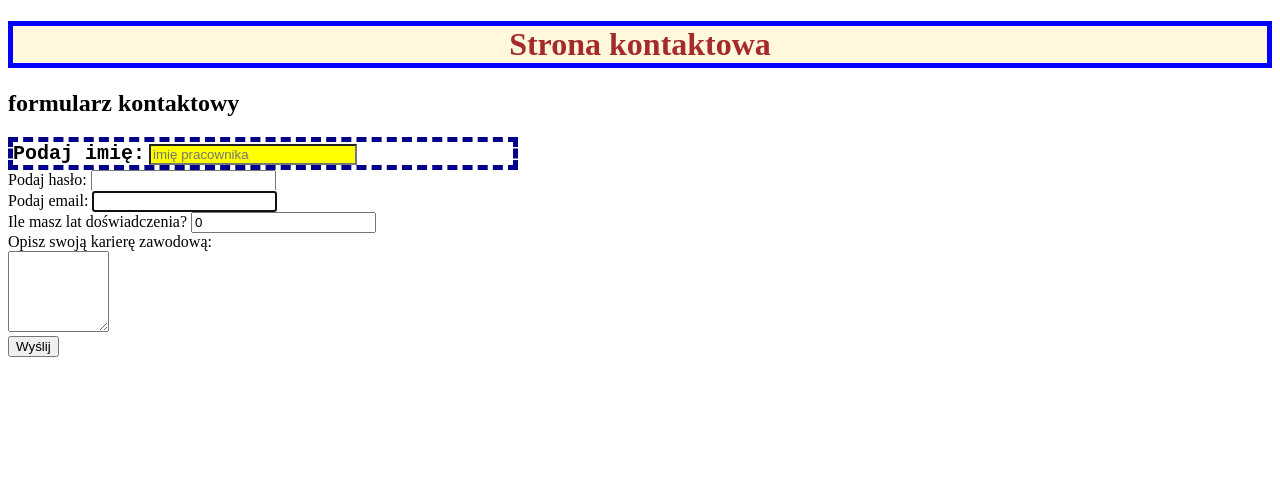
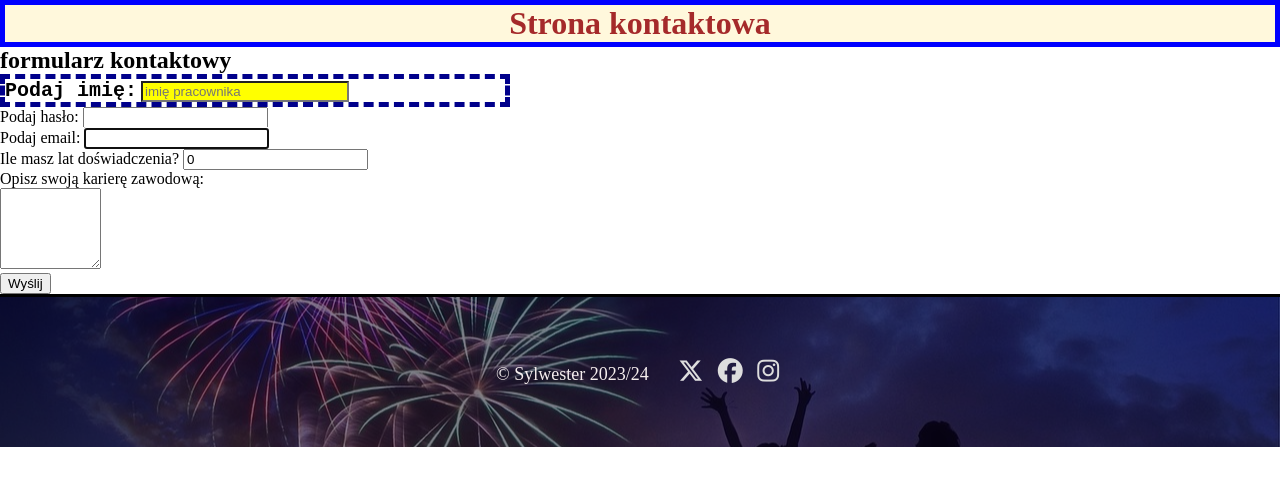
Before and after one commit to frontendpodyplomowe/10_formgit1, a plain HTML site: page index.html in a window 1280 px wide. Drawn offline with Linux system fonts and the light colour scheme.

Commit message:
added footer

```diff
--- a/index.html
+++ b/index.html
@@ -5,6 +5,7 @@
     <meta http-equiv="X-UA-Compatible" content="IE=edge" />
     <meta name="viewport" content="width=device-width, initial-scale=1.0" />
     <title>Cwiczenie projektowe 1</title>
+    <script src="https://kit.fontawesome.com/86f459e0e2.js" crossorigin="anonymous"></script>
     <link rel="stylesheet" href="style.css" />
   </head>
   <body>
@@ -42,5 +43,18 @@ Button1 -> "WYSLIJ" (typ submit), ostylować prosto,  -->
         <input type="submit" id="sendForm" name="sendForm" value="Wyślij" />
       </form>
     </div>
+
+    <footer>
+      <div class="footer-img">
+          <div class="footer-text">
+              <p>&copy; Sylwester 2023/24<span class="icon-box">
+                  <a href="#"><i class="fa-brands fa-x-twitter"></i></a>
+                  <a href="#"><i class="fa-brands fa-facebook"></i></a>
+                  <a href="#"><i class="fa-brands fa-instagram"></i></a>
+              </span></p>
+          </div>
+          <div class="footer-bg"></div>
+      </div>
+  </footer>
   </body>
 </html>
--- a/style.css
+++ b/style.css
@@ -20,3 +20,48 @@
     border: 5px dashed darkblue;
     width: 500px;
 }
+
+/* footer */
+
+*{
+	margin: 0;
+}
+
+.footer-img {
+	position: relative;
+	height: 150px;
+	background-image: url('./img/fireworks-804838_1280\ \(3\).jpg');
+	border-top: solid 3px black;
+	background-size: cover;
+	background-position: right;
+	z-index: 1;
+}
+.footer-text {
+	position: absolute;
+	top: 50%;
+	left: 50%;
+	transform: translate(-50%, -50%);
+	color: #f5eeee;
+	font-size: 18px;
+	z-index: 5;
+}
+.footer-bg {
+	position: absolute;
+	height: 100%;
+	width: 100%;
+	background-color: rgba(10, 3, 27, 0.5);
+	z-index: 3;
+}
+.icon-box {
+	margin-left: 20px;
+}
+
+.icon-box a {
+	margin: 0 5px;
+	color: #ddd;
+	font-size: 25px;
+	transition: color 0.6s;
+}
+.icon-box a:hover {
+	color: #c25e5e;
+}
```
Also changed, not shown: img/fireworks-1120960_1280.jpg (added), img/fireworks-804838_1280 (3).jpg (added).
